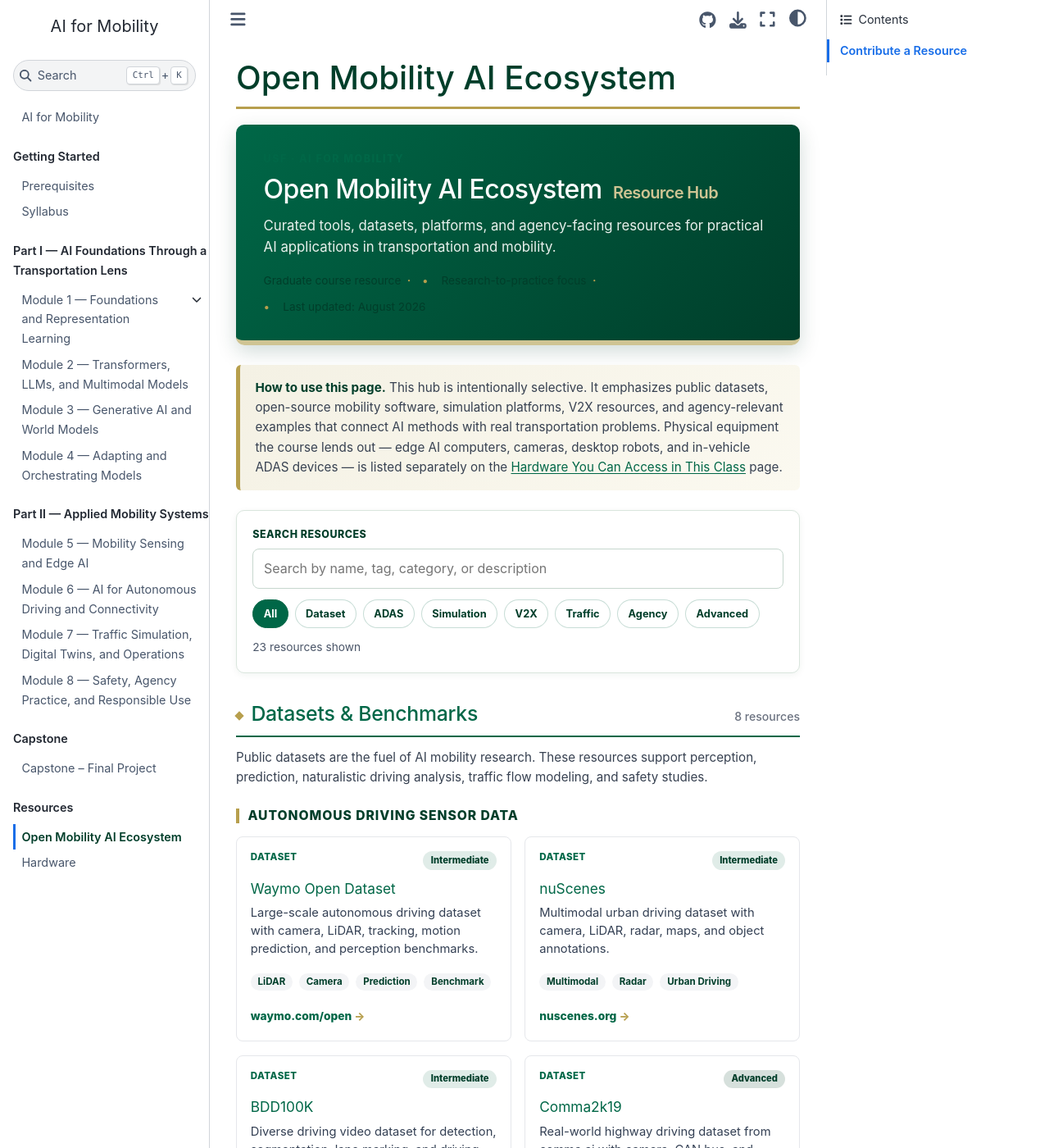
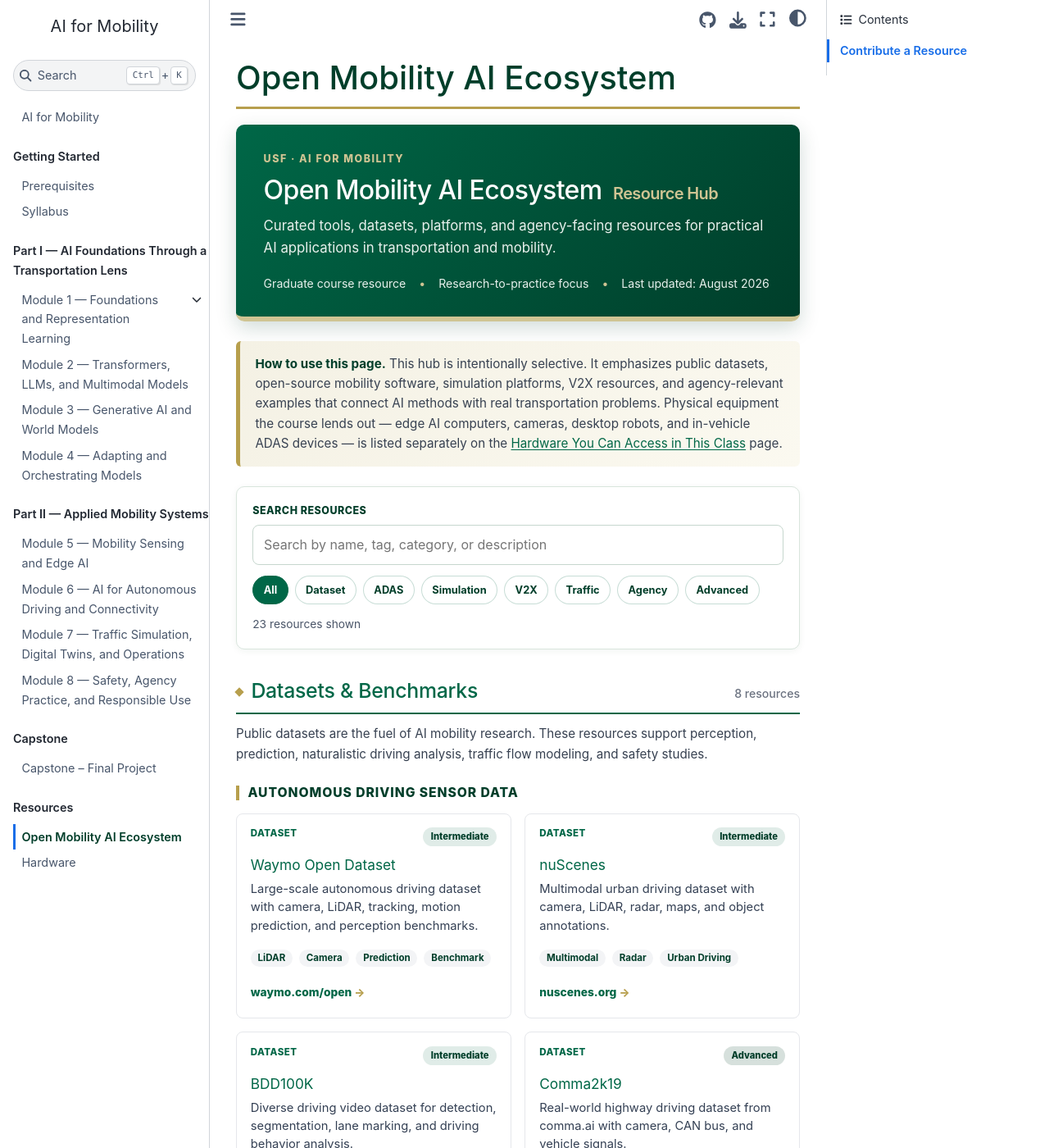
Before and after one commit to ai4mobility/ai4mobility.github.io, a Jupyter Book: the page built from resources.md, in a window 1280 px wide and 1400 px high. Shown: the whole window at 82% size. Built offline with Jupyter Book 1.0.4 settings and Sphinx 7.4.7 and the Sphinx Book theme 1.1.4, drawn with Linux system fonts in a browser that asks for light colours; pages that are not in the unit, such as notebooks, are missing from menus.

Commit message:
css: fix green-on-green hero text and a duplicate separator
custom.css carried two generations of .resource-hero rules. The later
block made the hero a dark green gradient with light text, but an
earlier block still defined light-hero styling, and two of its rules
were MORE specific than their replacements:

  .resource-hero .resource-eyebrow  -> usf-green   on dark green
  .resource-hero .resource-meta     -> green-dark  on dark green

so the eyebrow and the meta line rendered dark-on-dark and were
effectively invisible. The old block also added a middot ::after
separator while the new block adds a bullet ::before, giving every
meta item two separators.

Removes the superseded light-hero rules (background, p, eyebrow, meta,
and the duplicate separator) and keeps only the dark-hero block. Also
lifts .resource-meta from sand gold to #E8F0EC: it carries information
rather than branding, and sand gold on USF Green measures 3.95:1,
under the 4.5:1 AA threshold for small text. Bullet separators and the
eyebrow keep sand gold, which is the USF-prescribed accent on green.

Verified by rendering both hero blocks in Chromium and measuring
computed contrast: h2 6.93:1, body and meta 5.97:1, eyebrow 3.95:1
(brand color, decorative). All card, table, and panel text 4.8:1+.

Co-Authored-By: Claude Opus 5 <noreply@anthropic.com>
Claude-Session: https://claude.ai/code/session_01Jhz7z5L9542gAbQDuqsAgS

```diff
--- a/_static/custom.css
+++ b/_static/custom.css
@@ -441,23 +441,6 @@ header.navbar {
    Open Mobility AI Ecosystem resources page
    ----------------------------------------------------------- */
 
-.resource-hero {
-    background: linear-gradient(135deg, #eef7f2 0%, #ffffff 70%);
-    border: 1px solid #d9e5dd;
-    border-radius: 10px;
-    padding: 1.35rem 1.4rem;
-    margin: 1.2rem 0 1.5rem;
-    box-shadow: 0 4px 14px rgba(0, 62, 42, 0.08);
-}
-.resource-hero p {
-    color: #1f2933;
-    font-size: 1rem;
-    line-height: 1.65;
-    margin: 0 0 0.75rem;
-}
-.resource-hero p:last-of-type {
-    margin-bottom: 1rem;
-}
 .focus-chip-row,
 .filter-row,
 .tag-row {
@@ -718,14 +701,6 @@ header.navbar {
    Refactored resource page (eyebrow + section wrappers)
    ----------------------------------------------------------- */
 
-.resource-hero .resource-eyebrow {
-    color: var(--usf-green);
-    font-size: 0.78rem;
-    font-weight: 800;
-    letter-spacing: 0.12em;
-    text-transform: uppercase;
-    margin-bottom: 0.5rem;
-}
 .resource-hero h2 {
     margin-top: 0 !important;
     margin-bottom: 0.5rem !important;
@@ -738,25 +713,6 @@ header.navbar {
     font-weight: 600;
     font-size: 1.25rem;
     margin-left: 0.35rem;
-}
-.resource-hero .resource-meta {
-    display: flex;
-    flex-wrap: wrap;
-    gap: 0.6rem 1rem;
-    margin-top: 0.9rem;
-    font-size: 0.85rem;
-    color: var(--usf-green-dark);
-}
-.resource-hero .resource-meta span {
-    position: relative;
-    padding-right: 0.6rem;
-}
-.resource-hero .resource-meta span:not(:last-child)::after {
-    content: "·";
-    color: var(--usf-gold);
-    position: absolute;
-    right: -0.15rem;
-    font-weight: 700;
 }
 
 .resource-callout {
@@ -912,7 +868,9 @@ header.navbar {
     max-width: 820px;
 }
 .resource-meta {
-    color: var(--usf-gold-light);
+    /* Informational line: light neutral for AA contrast on the green hero.
+       Sand gold is kept for the eyebrow and the bullet separators. */
+    color: #E8F0EC;
     display: flex;
     flex-wrap: wrap;
     font-size: 0.88rem;
@@ -920,7 +878,7 @@ header.navbar {
     margin-top: 1.1rem;
 }
 .resource-meta span:not(:first-child)::before {
-    color: var(--usf-gold);
+    color: var(--usf-gold-light);
     content: "\2022";
     margin-right: 1rem;
 }
```
